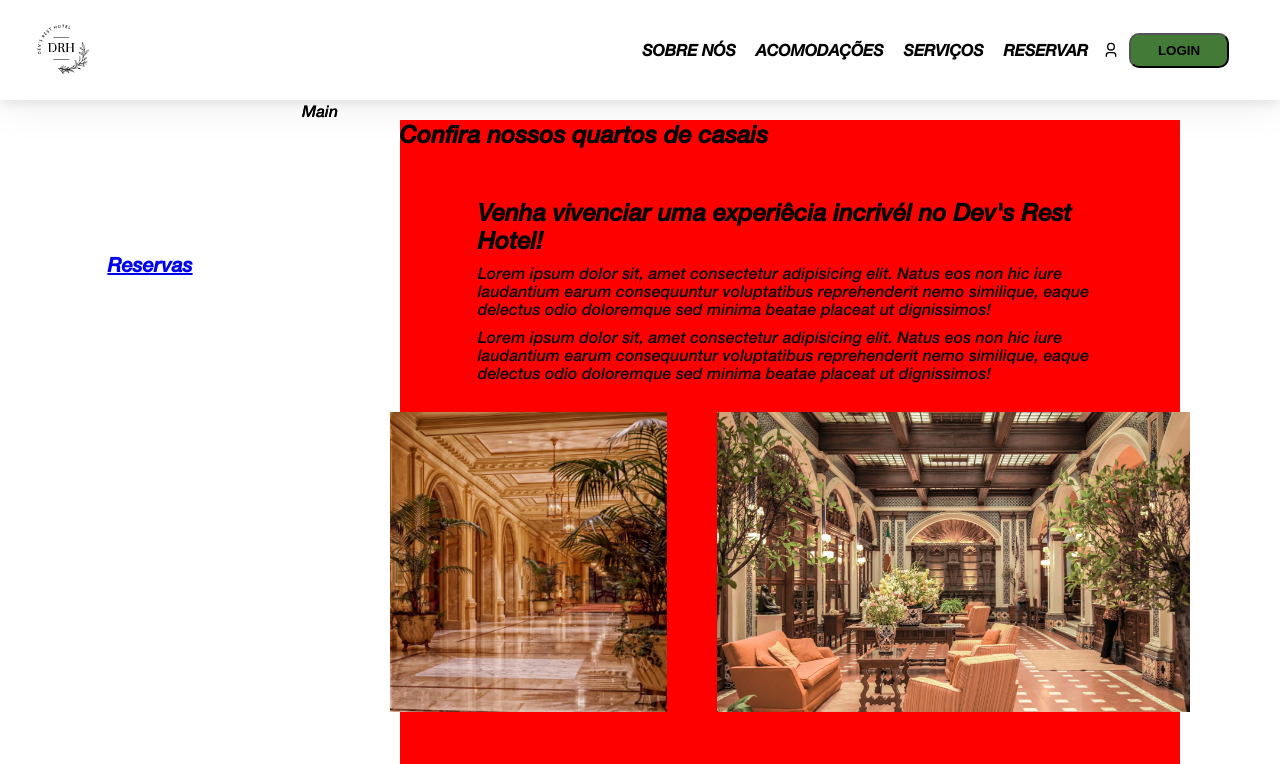
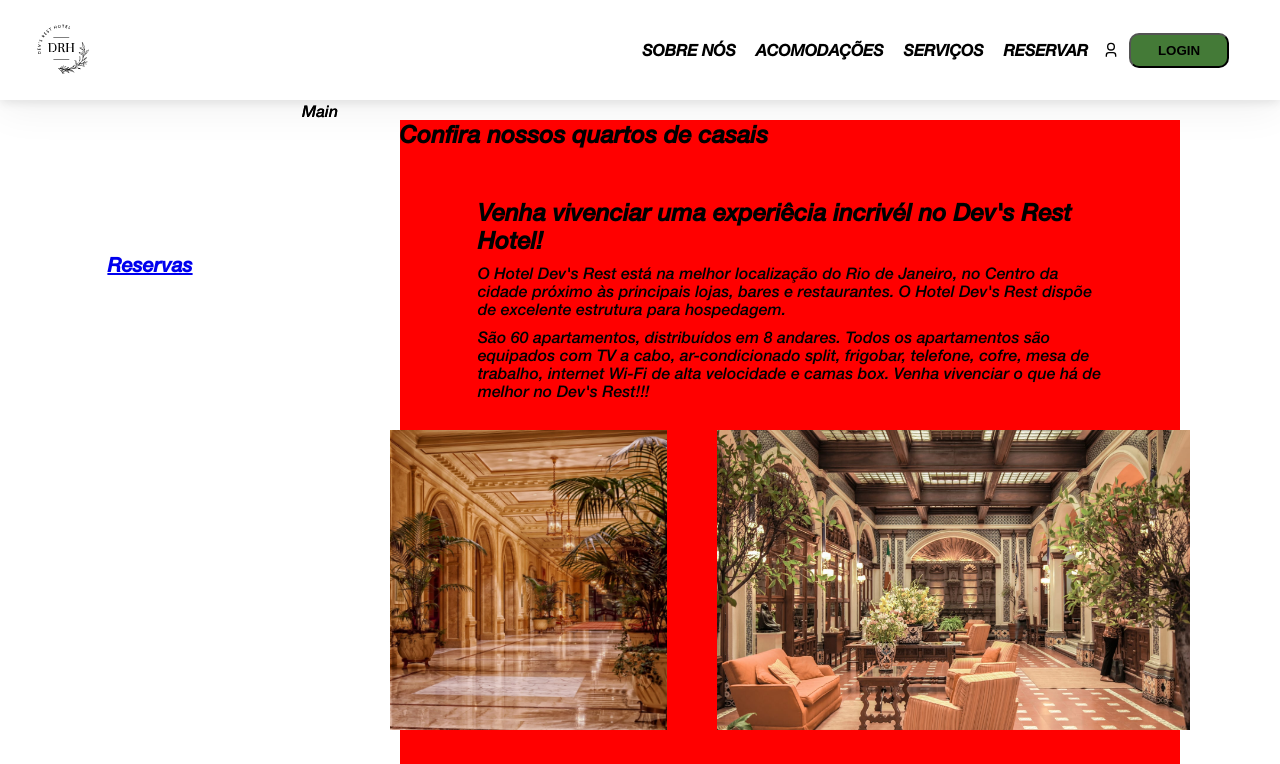
Before and after one commit to enricomartins018/mod5_devs_rest_hotel, a React (Vite) app: page / in a window 1280 px wide. Shown: the top 764 px of the page. Built offline with nearby package versions, Linux system fonts and the light colour scheme.

Commit message:
alteração nos paragrafos

```diff
--- a/src/components/SectionSobre/SectionSobre.jsx
+++ b/src/components/SectionSobre/SectionSobre.jsx
@@ -9,16 +9,15 @@
         Venha vivenciar uma experiêcia incrivél no Dev's Rest Hotel!
       </h2>
       <p className={S.p}>
-        Lorem ipsum dolor sit, amet consectetur adipisicing elit. Natus eos non
-        hic iure laudantium earum consequuntur voluptatibus reprehenderit nemo
-        similique, eaque delectus odio doloremque sed minima beatae placeat ut
-        dignissimos!
+        O Hotel Dev's Rest está na melhor localização do Rio de Janeiro, no
+        Centro da cidade próximo às principais lojas, bares e restaurantes. O
+        Hotel Dev's Rest dispõe de excelente estrutura para hospedagem.
       </p>
       <p>
-        Lorem ipsum dolor sit, amet consectetur adipisicing elit. Natus eos non
-        hic iure laudantium earum consequuntur voluptatibus reprehenderit nemo
-        similique, eaque delectus odio doloremque sed minima beatae placeat ut
-        dignissimos!
+        São 60 apartamentos, distribuídos em 8 andares. Todos os apartamentos
+        são equipados com TV a cabo, ar-condicionado split, frigobar, telefone,
+        cofre, mesa de trabalho, internet Wi-Fi de alta velocidade e camas box.
+        Venha vivenciar o que há de melhor no Dev's Rest!!!
       </p>
 
       <div className={S.divImg}>
```
